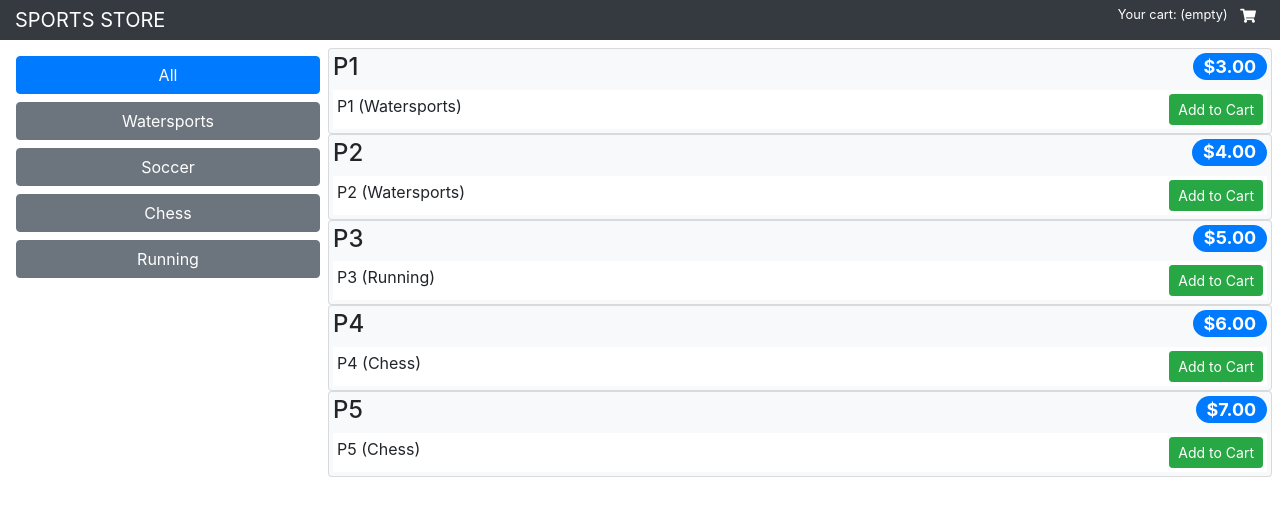
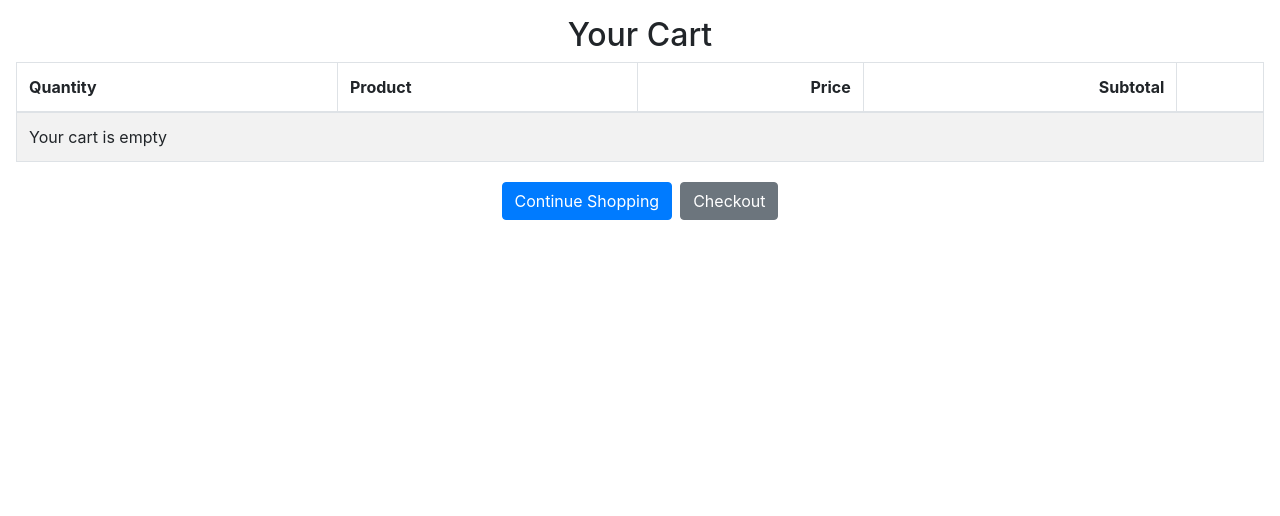
Before and after one commit to thbarron/react_sports_store, a React (Create React App) app: page /shop/cart in a window 1280 px wide. Before the commit this address led to /shop/products. Shown: the top 516 px of the page. Built offline with nearby package versions, Linux system fonts and the light colour scheme.

Commit message:
added cart detail page

```diff
--- a/src/shop/CartDetails.js
+++ b/src/shop/CartDetails.js
@@ -1,6 +1,6 @@
 import React, { Component } from "react";
 import { Link } from "react-router-dom";
-import moduleName from "./CartDetailsRows";
+import CartDetailsRows from "./CartDetailsRows";
 
 export class CartDetails extends Component {
   getLinkClasses = () => `btn btn-secondary m-1
@@ -20,7 +20,23 @@ export class CartDetails extends Component {
               <th />
             </tr>
           </thead>
+          <tbody>
+            <CartDetailsRows
+              cart={this.props.cart}
+              cartPrice={this.props.cartPrice}
+              updateQuantity={this.props.updateCartQuantity}
+              removeFromCart={this.props.removeFromCart}
+            />
+          </tbody>
         </table>
+        <div className="text-center">
+          <Link className="btn btn-primary m-1" to="/shop">
+            Continue Shopping
+          </Link>
+          <Link className={this.getLinkClasses()} to="/shop/checkout">
+            Checkout
+          </Link>
+        </div>
       </div>
     );
   }
--- /dev/null
+++ b/src/shop/CartDetailsRows.js
@@ -0,0 +1,50 @@
+import React, { Component } from "react";
+export class CartDetailsRows extends Component {
+  handleChange = (product, event) => {
+    this.props.updateQuantity(product, event.target.value);
+  };
+  render() {
+    if (!this.props.cart || this.props.cart.length === 0) {
+      return (
+        <tr>
+          <td colSpan="5">Your cart is empty</td>
+        </tr>
+      );
+    } else {
+      return (
+        <React.Fragment>
+          {this.props.cart.map(item => (
+            <tr key={item.product.id}>
+              <td>
+                <input
+                  type="number"
+                  value={item.quantity}
+                  onChange={ev => this.handleChange(item.product, ev)}
+                />
+              </td>
+              <td>{item.product.name}</td>
+              <td>${item.product.price.toFixed(2)}</td>
+              <td>${(item.quantity * item.product.price).toFixed(2)}</td>
+              <td>
+                <button
+                  className="btn btn-sm btn-danger"
+                  onClick={() => this.props.removeFromCart(item.product)}
+                >
+                  Remove
+                </button>
+              </td>
+            </tr>
+          ))}
+          <tr>
+            <th colSpan="3" className="text-right">
+              Total:
+            </th>
+            <th colSpan="2">${this.props.cartPrice.toFixed(2)}</th>
+          </tr>
+        </React.Fragment>
+      );
+    }
+  }
+}
+
+export default CartDetailsRows;
--- a/src/shop/Shop.js
+++ b/src/shop/Shop.js
@@ -4,6 +4,11 @@ import { ProductList } from "./ProductList";
 import { CartSummary } from "./CartSummary";
 
 export class Shop extends Component {
+  handleAddToCart = (...args) => {
+    this.props.addToCart(...args);
+    this.props.history.push("/shop/cart");
+  };
+
   render() {
     return (
       <div className="container-fluid">
@@ -23,7 +28,7 @@ export class Shop extends Component {
           <div className="col-9 p-2">
             <ProductList
               products={this.props.products}
-              addToCart={this.props.addToCart}
+              addToCart={this.handleAddToCart}
             />
           </div>
         </div>
--- a/src/shop/ShopConnector.js
+++ b/src/shop/ShopConnector.js
@@ -10,6 +10,7 @@ import {
   removeFromCart,
   clearCart
 } from "../data/CartActionCreators";
+import { CartDetails } from "./CartDetails";
 
 const mapStateToProps = dataStore => ({
   ...dataStore
@@ -49,6 +50,13 @@ export const ShopConnector = connect(
               />
             )}
           />
+          <Route
+            path="/shop/cart"
+            render={routeProps => (
+              <CartDetails {...this.props} {...routeProps} />
+            )}
+          />
+
           <Redirect to="/shop/products" />
         </Switch>
       );
```
Also changed, not shown: package.json (line endings or trailing spaces), 1 other file (tests, documents, lock files or other folders).
